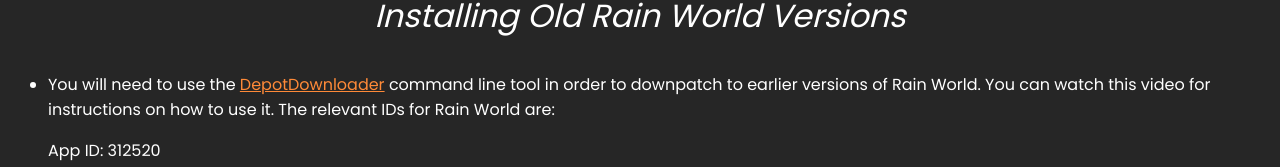
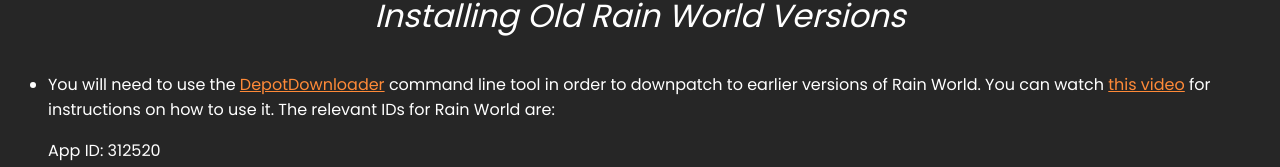
Before and after one commit to LavenderList/RainDBFE, a React (Vite) app: page /rollback in a window 1280 px wide. Shown: the part 632-799 px from the top of the page. Built offline with nearby package versions, Linux system fonts and the light colour scheme.

Commit message:
Add missing link

```diff
--- a/src/pages/rollback/index.jsx
+++ b/src/pages/rollback/index.jsx
@@ -19,8 +19,16 @@
               DepotDownloader
             </a>{" "}
             command line tool in order to downpatch to earlier versions of Rain
-            World. You can watch this video for instructions on how to use it.
-            The relevant IDs for Rain World are:
+            World. You can watch{" "}
+            <a
+              href="https://www.youtube.com/watch?v=44HBxzC_RTg"
+              target="_blank"
+              rel="noopener noreferrer"
+            >
+              this video
+            </a>{" "}
+            for instructions on how to use it. The relevant IDs for Rain World
+            are:
           </li>
         </ul>
         <div className={styles.information}>
```
